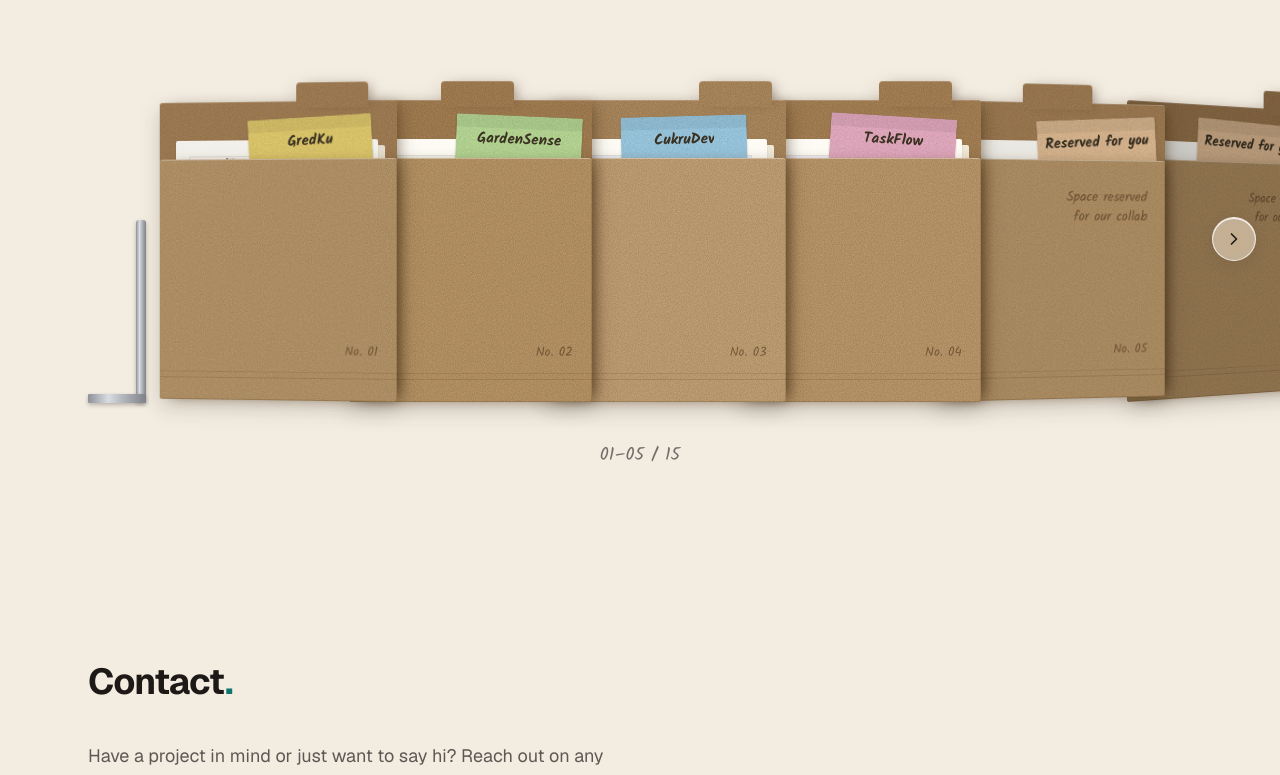
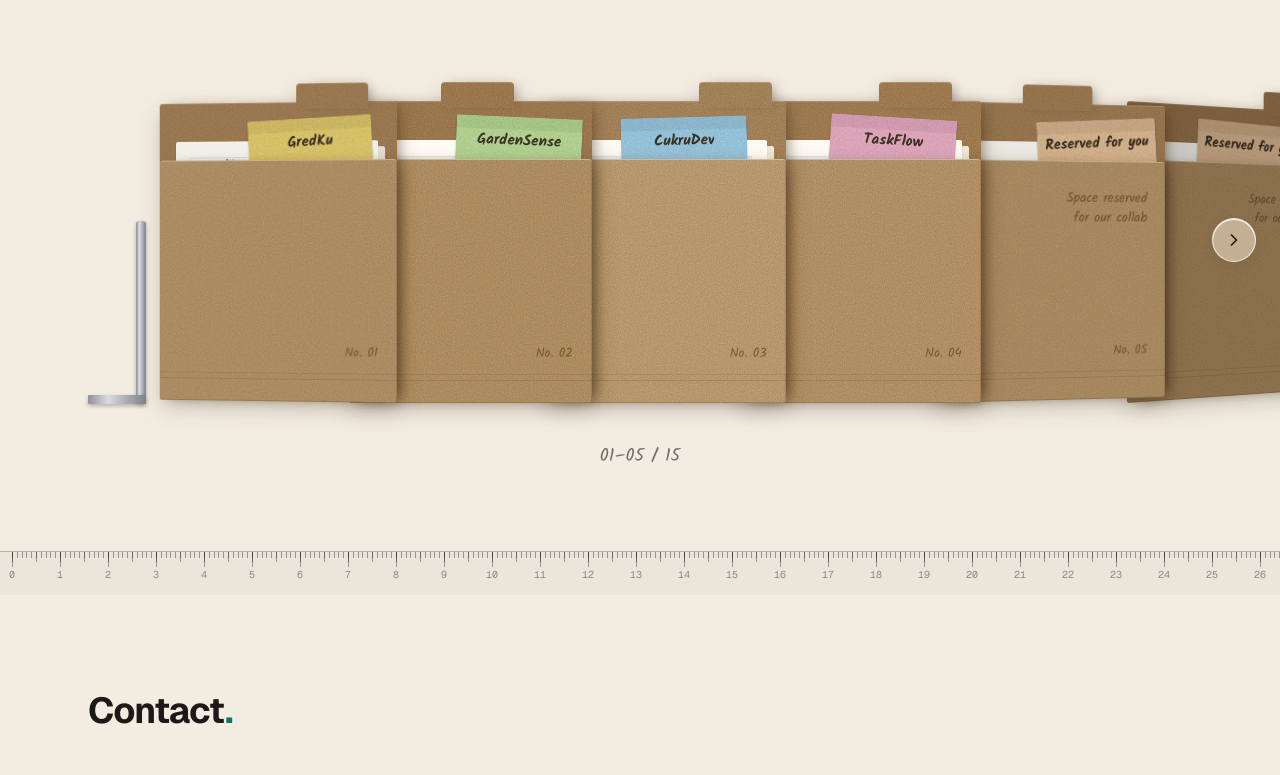
Before and after one commit to muhdammar-azizan/muhdammar-azizan-portfolio, a Next.js app: page / in a window 1280 px wide. Shown: the part 1343-2118 px from the top of the page. Built offline with nearby package versions, Linux system fonts and the light colour scheme.

Commit message:
Add top border line and a ruler along the bottom of the projects section

```diff
--- a/src/app/globals.css
+++ b/src/app/globals.css
@@ -99,6 +99,26 @@ html.theme-switching *::after {
   box-shadow: 0 2px 4px rgba(0, 0, 0, 0.25);
 }
 
+/* Ruler at the bottom of the projects section. Marks hang down from the top edge.
+   --cm is one centimetre on the ruler; millimetre marks are a tenth of it. */
+.ruler {
+  --cm: 48px;
+  /* Leave room so the "0" is not cut off at the screen edge. */
+  --ruler-start: 12px;
+  --tick: color-mix(in srgb, var(--foreground) 40%, transparent);
+  background-color: color-mix(in srgb, var(--foreground) 3%, transparent);
+  background-image:
+    repeating-linear-gradient(90deg, var(--tick) 0 1px, transparent 1px calc(var(--cm) / 10)),
+    repeating-linear-gradient(90deg, var(--tick) 0 1px, transparent 1px calc(var(--cm) / 2)),
+    repeating-linear-gradient(90deg, var(--tick) 0 1px, transparent 1px var(--cm));
+  background-size:
+    100% 6px,
+    100% 10px,
+    100% 15px;
+  background-repeat: no-repeat;
+  background-position: var(--ruler-start) 0;
+}
+
 /* Lined notebook paper with a red margin line. Line spacing follows --line. */
 .notebook {
   --line: 28px;
--- a/src/components/Projects.tsx
+++ b/src/components/Projects.tsx
@@ -119,7 +119,8 @@ export default function Projects() {
 
   return (
     <MotionConfig reducedMotion="user">
-      <section id="projects" className="scroll-mt-16 overflow-x-clip py-24">
+      {/* Straight line along the top; the ruler closes the section at the bottom */}
+      <section id="projects" className="scroll-mt-16 overflow-x-clip border-t border-foreground/15 pt-24">
         <div className="mx-auto max-w-6xl px-6">
           <Reveal>
             <h2 className="text-3xl font-bold tracking-tight sm:text-4xl">
@@ -200,6 +201,9 @@ export default function Projects() {
             )}
           </AnimatePresence>
         </LayoutGroup>
+
+        {/* Ruler along the bottom edge of the section */}
+        <Ruler />
       </section>
     </MotionConfig>
   );
@@ -239,3 +243,23 @@ function Bookend({ side }: { side: "start" | "end" }) {
     </div>
   );
 }
+
+// Number of centimetre marks on the ruler; enough to cover very wide screens.
+const RULER_CM = 70;
+
+// Full-width ruler with millimetre, half-centimetre and centimetre marks, numbered every centimetre.
+function Ruler() {
+  return (
+    <div aria-hidden="true" className="ruler relative mt-20 h-11 w-full select-none overflow-hidden border-t border-foreground/25">
+      {Array.from({ length: RULER_CM }, (_, cm) => (
+        <span
+          key={cm}
+          className="absolute top-[18px] -translate-x-1/2 font-mono text-[10px] leading-none text-foreground/45"
+          style={{ left: `calc(var(--ruler-start) + var(--cm) * ${cm})` }}
+        >
+          {cm}
+        </span>
+      ))}
+    </div>
+  );
+}
```
